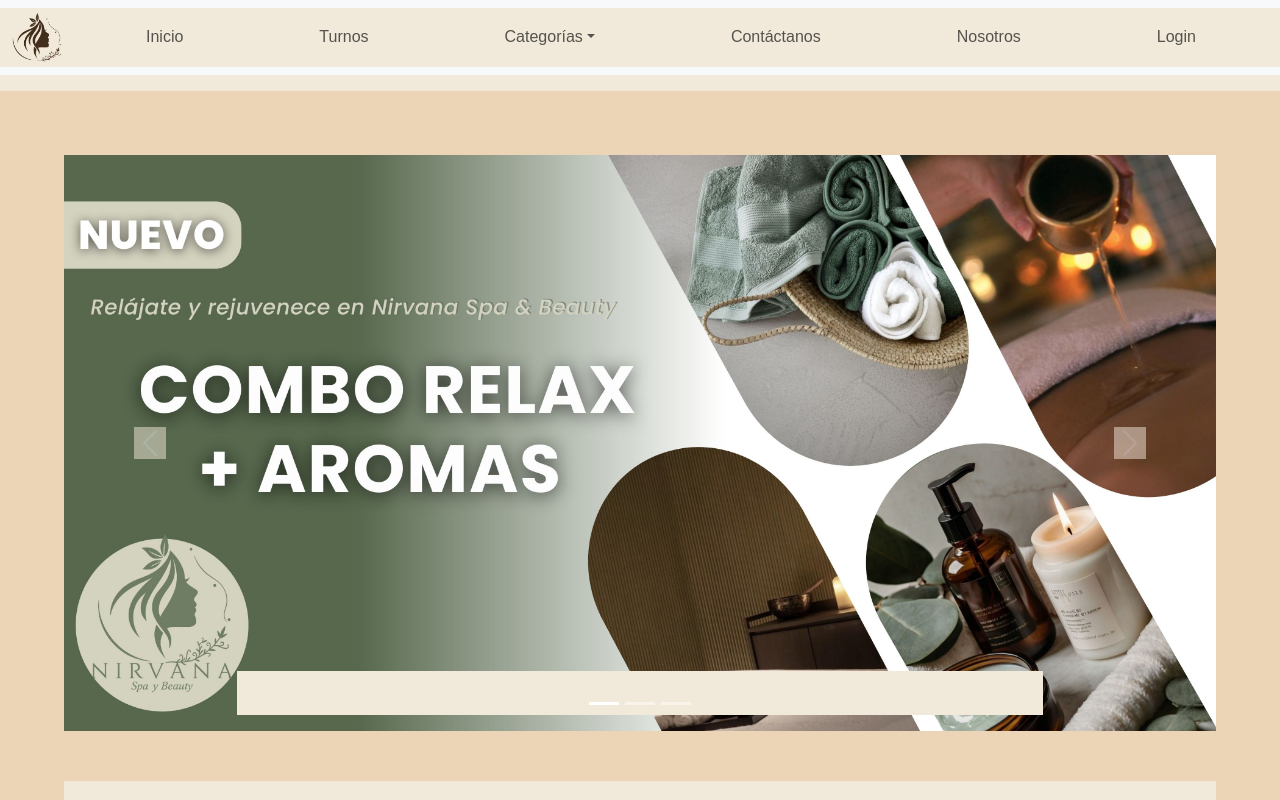
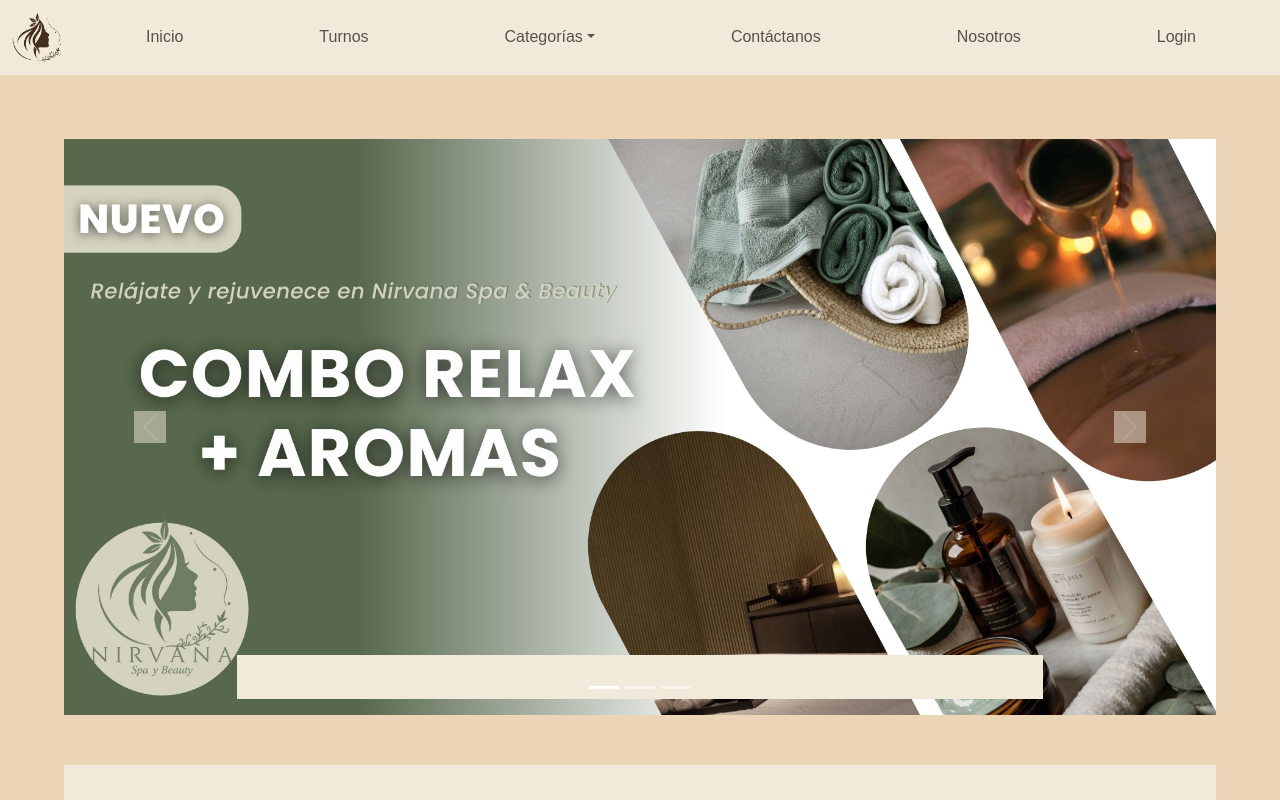
Before and after one commit to SantyMolina98/Spa-Nirvana-React-, a React (Vite) app: page / in a window 1280 px wide. Shown: the top 800 px of the page. Built offline with nearby package versions, Linux system fonts and the light colour scheme.

Commit message:
le saque borde blanco al header para probar deploy

```diff
--- a/src/components/headerComponents.jsx
+++ b/src/components/headerComponents.jsx
@@ -4,13 +4,12 @@ import '../App.css';
 import '../styles/headerComponent.css';
 import { NavLink } from 'react-router-dom';
 import { Button, Container, Form, Nav, Navbar, NavDropdown, Offcanvas } from "react-bootstrap";
-// import {Container, Nav, Navbar, NavDropdown} from 'react-bootstrap';
 import logospaheader from '../assets/Img/logospaheader.png';
 
 function HeaderComponent () {
   return (
     <>
-      <Navbar key='lg' expand='lg' className="bg-body-tertiary mb-3">
+      <Navbar key='lg' expand='lg'>
         <Container fluid>
           <Navbar.Brand to="/">
             <img src={logospaheader} className='logoSPA' alt="LogoSPA"/>
@@ -65,7 +64,7 @@ function HeaderComponent () {
                   className="me-2"
                   aria-label="Search"
                 />
-                <Button variant="outline-success">Buscar</Button>
+                <Button>Buscar</Button>
               </Form>
             </Offcanvas.Body>
           </Navbar.Offcanvas>
```
